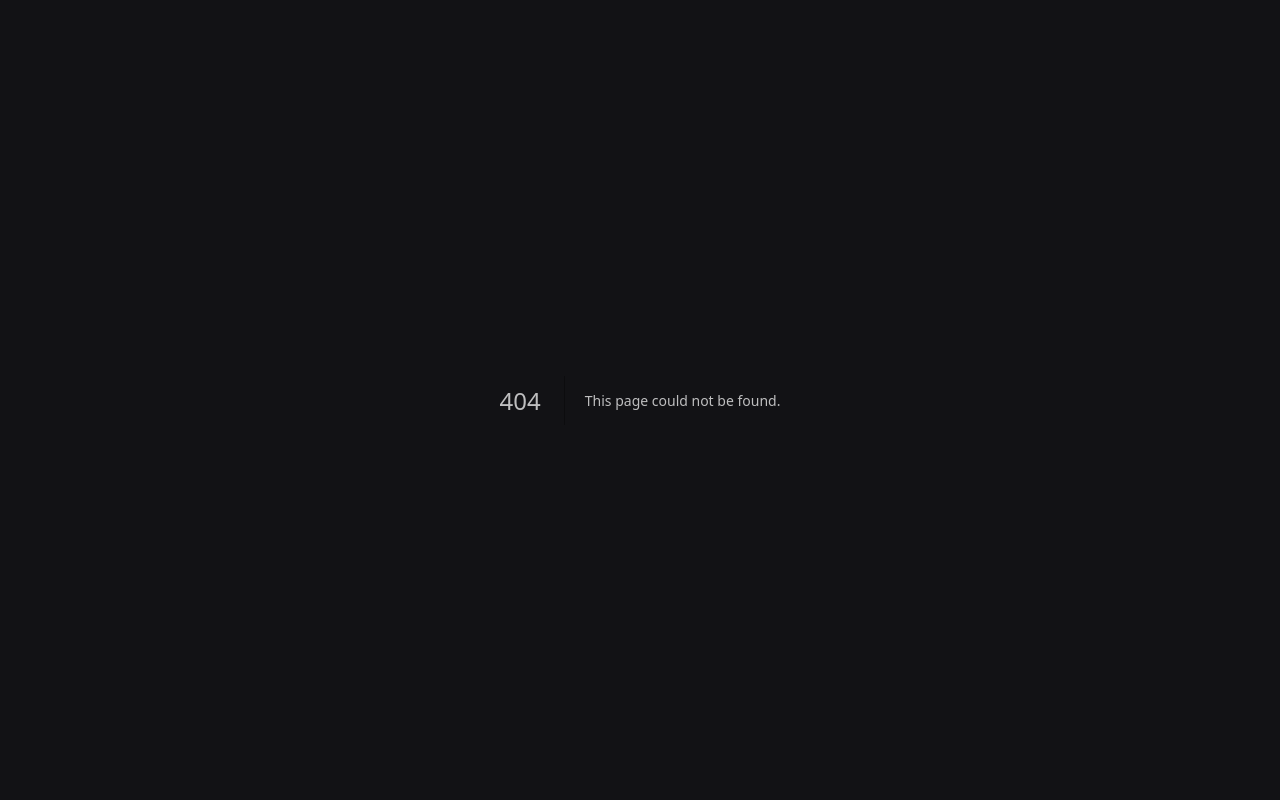
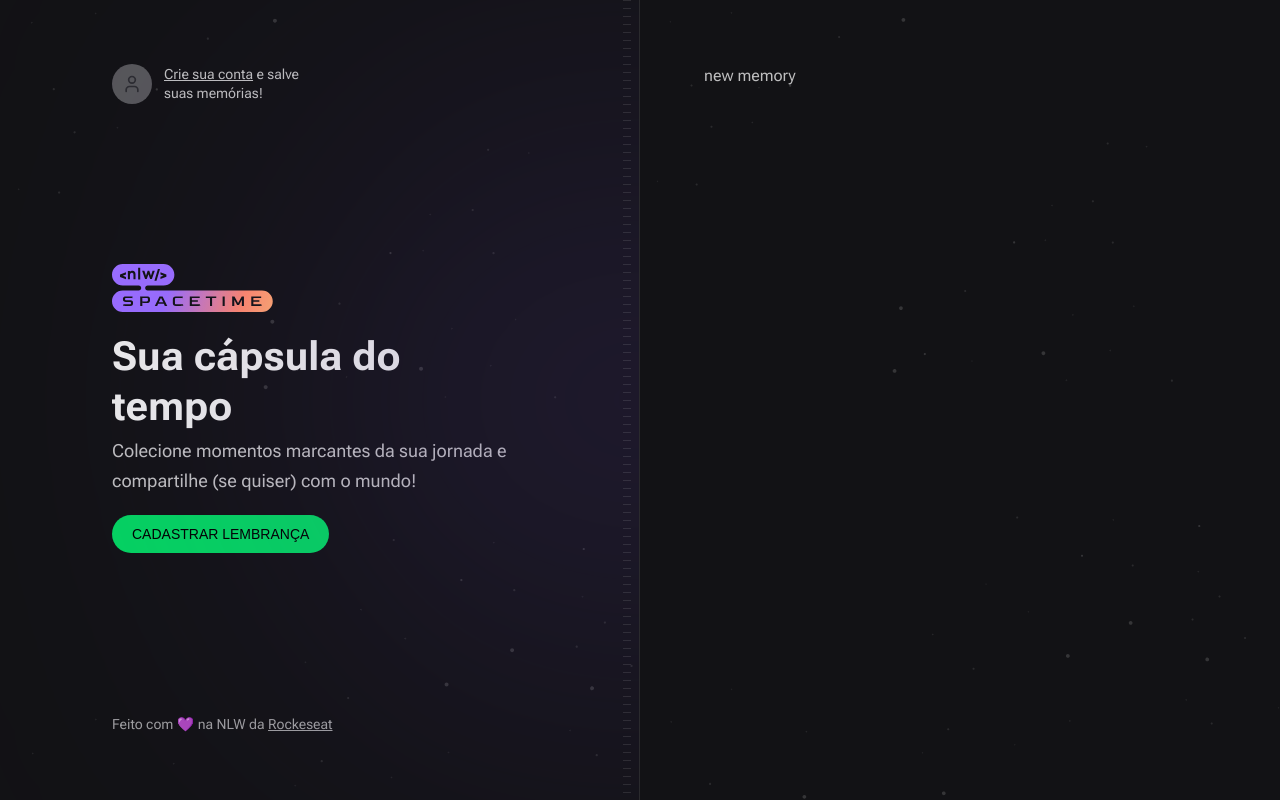
Before and after one commit to adhmattheus/lab_studies, a Next.js app in the folder reatc_js/nlw_spacetime/web/: page /memories/new in a window 1280 px wide. Before the commit this address had no page. Built offline with nearby package versions, Linux system fonts and the light colour scheme; no server answers; a web font is replaced by a local one.

Commit message:
refatorando home page

```diff
--- a/reatc_js/nlw_spacetime/web/src/app/layout.tsx
+++ b/reatc_js/nlw_spacetime/web/src/app/layout.tsx
@@ -1,6 +1,12 @@
 import type { Metadata } from 'next'
 import { Roboto_Flex as Roboto, Bai_Jamjuree as BaiJamjuree } from 'next/font/google'
 import './globals.css'
+import { cookies } from 'next/headers'
+import { Profile } from '@/components/Profile'
+import { Signin } from '@/components/Signin'
+import { Hero } from '@/components/Hero'
+import { EmptyMemories } from '@/components/EmptyMemories'
+import { Copyright } from '@/components/Copyright'
 
 const roboto = Roboto({ subsets: ['latin'], variable: '--font-roboto' })
 const baiJamhuree = BaiJamjuree({ subsets: ['latin'], weight: '700', variable: '--font-bai-jamjuree' })
@@ -10,14 +16,32 @@ export const metadata: Metadata = {
   description: 'Generated by lafera',
 }
 
-export default function RootLayout({
-  children,
-}: {
-  children: React.ReactNode
-}) {
+export default function RootLayout({ children, }: { children: React.ReactNode }) {
+
+  const isAuthenticated = cookies().has('token')
   return (
     <html lang="en">
-      <body className={`${roboto.variable} ${baiJamhuree.variable} font-sans bg-gray-900 text-gray-100`}>{children}</body>
+      <body className={`${roboto.variable} ${baiJamhuree.variable} font-sans bg-gray-900 text-gray-100`}>
+
+        <main className="grid min-h-screen grid-cols-2 ">
+
+          <div className="bg-[url(../assets/bg-stars.svg)] bg-coverflex flex flex-col items-start justify-between px-28 py-16 relative overflow-hidden  border-r border-white/10 ">
+
+            <div className="absolute right-0 top-1/2 h-[288px] w-[522px] -translate-y-1/2 translate-x-1/2 rounded-full bg-purple-700 opacity-50 blur-full" />
+
+            <div className="absolute bottom-0 right-2 top-0 w-2 bg-stripes" />
+
+            {isAuthenticated ? <Profile /> : <Signin />}
+            <Hero />
+            <Copyright />
+          </div>
+
+          <div className="flex flex-col p-16 bg-[url(../assets/bg-stars.svg)] bg-cover">
+            {children}
+          </div>
+
+        </main>
+      </body>
     </html>
   )
 }
--- /dev/null
+++ b/reatc_js/nlw_spacetime/web/src/app/memories/new/page.tsx
@@ -0,0 +1,5 @@
+export default function NewMemorie() {
+  return (
+    <p>new memory</p>
+  )
+}
--- a/reatc_js/nlw_spacetime/web/src/app/page.tsx
+++ b/reatc_js/nlw_spacetime/web/src/app/page.tsx
@@ -1,32 +1,6 @@
-import { Copyright } from '@/components/Copyright'
-import { EmptyMemories } from '@/components/EmptyMemories'
-import { Hero } from '@/components/Hero'
-import { Profile } from '@/components/Profile';
-import { Signin } from '@/components/Signin'
-import { cookies } from 'next/headers';
+import { EmptyMemories } from "@/components/EmptyMemories";
 
 export default function Home() {
+  return <EmptyMemories />
 
-  const isAuthenticated = cookies().has('token')
-
-  return (
-    <main className="grid min-h-screen grid-cols-2 ">
-
-      <div className="bg-[url(../assets/bg-stars.svg)] bg-coverflex flex flex-col items-start justify-between px-28 py-16 relative overflow-hidden  border-r border-white/10 ">
-
-        <div className="absolute right-0 top-1/2 h-[288px] w-[522px] -translate-y-1/2 translate-x-1/2 rounded-full bg-purple-700 opacity-50 blur-full" />
-
-        <div className="absolute bottom-0 right-2 top-0 w-2 bg-stripes" />
-
-        {isAuthenticated ? <Profile /> : <Signin />}
-        <Hero />
-        <Copyright />
-      </div>
-
-      <div className="flex flex-col p-16 bg-[url(../assets/bg-stars.svg)] bg-cover">
-        <EmptyMemories />
-      </div>
-
-    </main>
-  )
 }
--- a/reatc_js/nlw_spacetime/web/src/components/Profile.tsx
+++ b/reatc_js/nlw_spacetime/web/src/components/Profile.tsx
@@ -10,7 +10,7 @@ export function Profile() {
       <Image src={avatarUrl} width={40} height={40} alt='' className='w-10 h-10 rounded-full' />
 
       <p className='max-w-[140px] text-sm leading-snug'> {name}
-        <a href="" className='block text-red-400 hover:text-red-300'>Quero sair</a>
+        <link href="/api/auth/logout" className='block text-red-400 hover:text-red-300'>Quero sair</link>
       </p>
     </div>
   )
--- a/reatc_js/nlw_spacetime/web/src/components/Signin.tsx
+++ b/reatc_js/nlw_spacetime/web/src/components/Signin.tsx
@@ -2,7 +2,7 @@ import { User } from 'lucide-react'
 
 export function Signin() {
   return (
-    <a href={`https://github.com/login/oauth/authorize?client_id=${process.env.NEXT_PUBLIC_GITHUB_CLIENTE_ID}`}
+    <a href={`https://github.com/login/oauth/authorize?client_id=${process.env.NEXT_PUBLIC_GITHUB_CLIENT_ID}`}
       className="flex items-center gap-3 text-left hover:text-gray-50 transition-colors">
       <div className="flex h-10 w-10 items-center justify-center rounded-full bg-gray-400">
         <User className='h-5 w-5 text-gray-500 ' />
```
Also changed, not shown: 2 other files (tests, documents, lock files or other folders).
